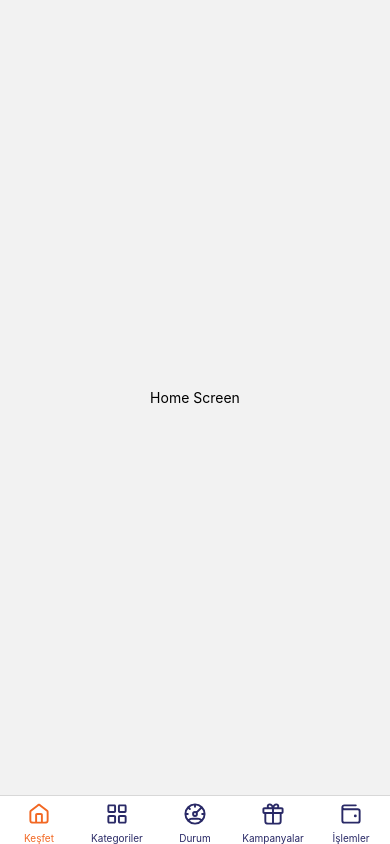
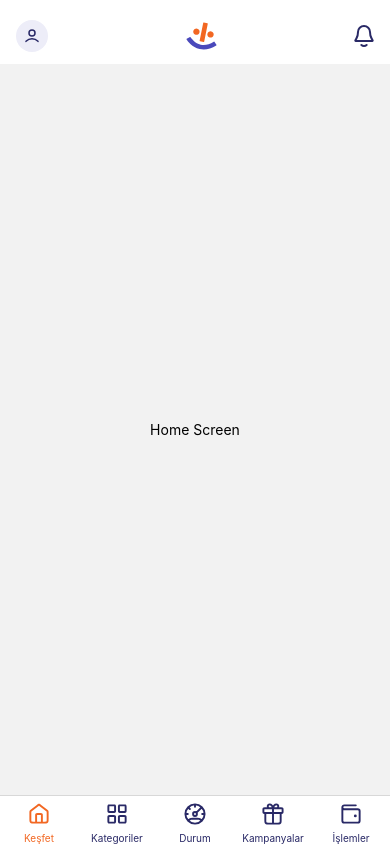
Before and after one commit to gorkem757/HangiKrediCase, a React Native app: screen /Explore in a window 390 px wide. Built offline with nearby package versions, Linux system fonts and the light colour scheme.

Commit message:
feat: Header for tabbar

```diff
--- a/App.tsx
+++ b/App.tsx
@@ -1,11 +1,27 @@
 import "react-native-gesture-handler";
 import { NavigationContainer } from "@react-navigation/native";
 import TabNavigator from "./src/navigation/TabNavigator";
+import { Platform, SafeAreaView, StyleSheet, ViewStyle } from "react-native";
+import { ColorPalette } from "./src/styles/ColorPalette";
+import Constants from "expo-constants";
+const statusBarHeight = Constants.statusBarHeight;
 
 export default function App() {
+  const safeAreaStyle: ViewStyle = {
+     paddingTop: Platform.OS === "ios" ? 0 : statusBarHeight + 12,
+  };
+
   return (
-    <NavigationContainer>
-      <TabNavigator />
-    </NavigationContainer>
+    <SafeAreaView style={[styles.container, safeAreaStyle]}>
+      <NavigationContainer>
+        <TabNavigator />
+      </NavigationContainer>
+    </SafeAreaView>
   );
 }
+const styles = StyleSheet.create({
+  container: {
+    flex: 1,
+    backgroundColor: ColorPalette.GenericWhite,
+  },
+});
--- /dev/null
+++ b/src/navigation/TabBarHeader.tsx
@@ -0,0 +1,29 @@
+import React from "react";
+import { StyleSheet, View } from "react-native";
+import { HKIconSvg, NotificationIconSvg, UserSvg } from "../components/Svgs";
+import { ColorPalette } from "../styles/ColorPalette";
+
+const TabBarHeader: React.FC = () => {
+  return (
+    <View style={styles.container}>
+      <UserSvg />
+      <HKIconSvg />
+      <NotificationIconSvg />
+    </View>
+  );
+};
+const styles = StyleSheet.create({
+  container: {
+    flex: 1,
+    minHeight: 52,
+    flexDirection: "row",
+    alignItems: "center",
+    justifyContent: "space-between",
+    paddingHorizontal: 16,
+    paddingTop: 8,
+    paddingBottom: 12,
+    backgroundColor: ColorPalette.GenericWhite,
+  },
+});
+
+export default TabBarHeader;
--- a/src/navigation/TabNavigator.tsx
+++ b/src/navigation/TabNavigator.tsx
@@ -16,6 +16,7 @@ import {
   TransactionsTabIcon,
 } from "../components/Svgs/TabBarIcons";
 import { ColorPalette } from "../styles/ColorPalette";
+import TabBarHeader from "./TabBarHeader";
 
 const Tab = createBottomTabNavigator();
 
@@ -23,10 +24,13 @@ const TabNavigator: React.FC = () => {
   return (
     <Tab.Navigator
       screenOptions={{
-        headerShown: false,
+        headerShown: true,
         tabBarShowLabel: true,
         tabBarActiveTintColor: ColorPalette.Secondary500,
         tabBarInactiveTintColor: ColorPalette.Primary700,
+        header: ({ navigation, route, options }) => {
+          return <TabBarHeader />;
+        },
       }}
     >
       <Tab.Screen
```
